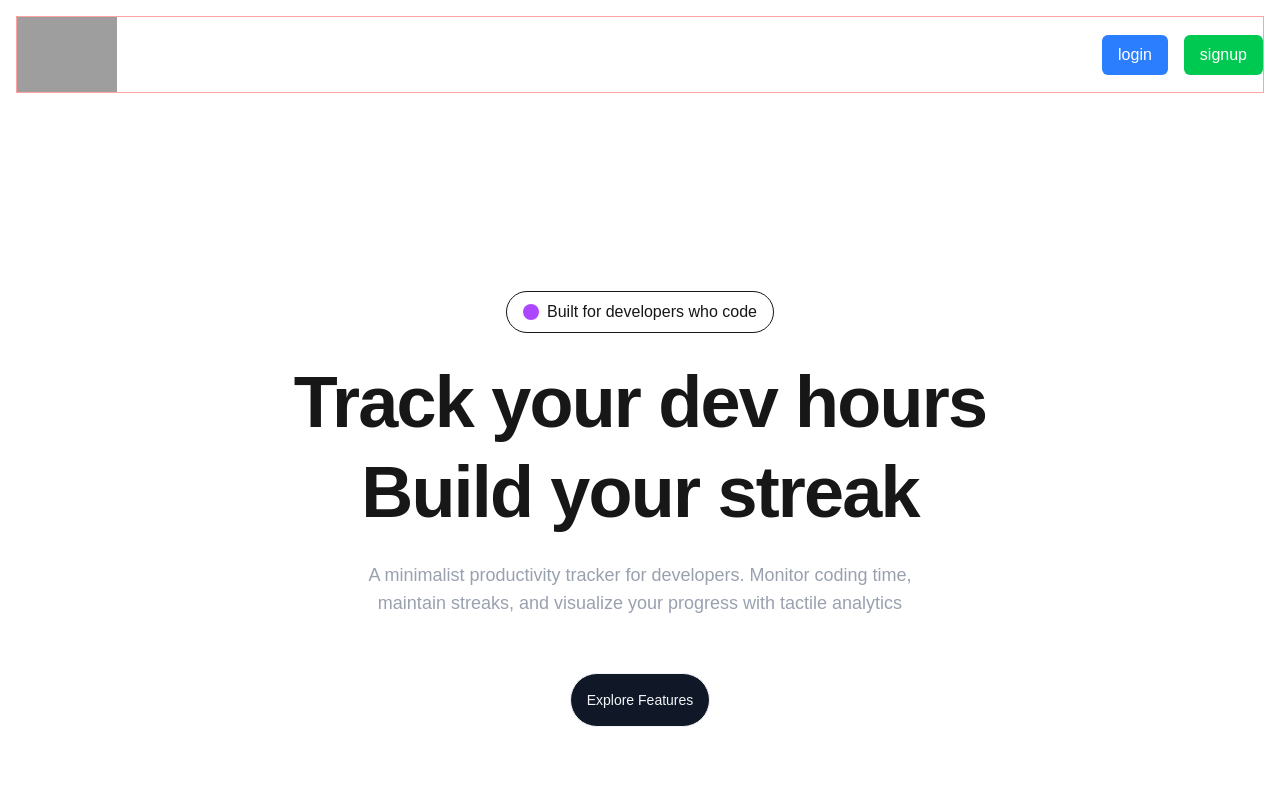
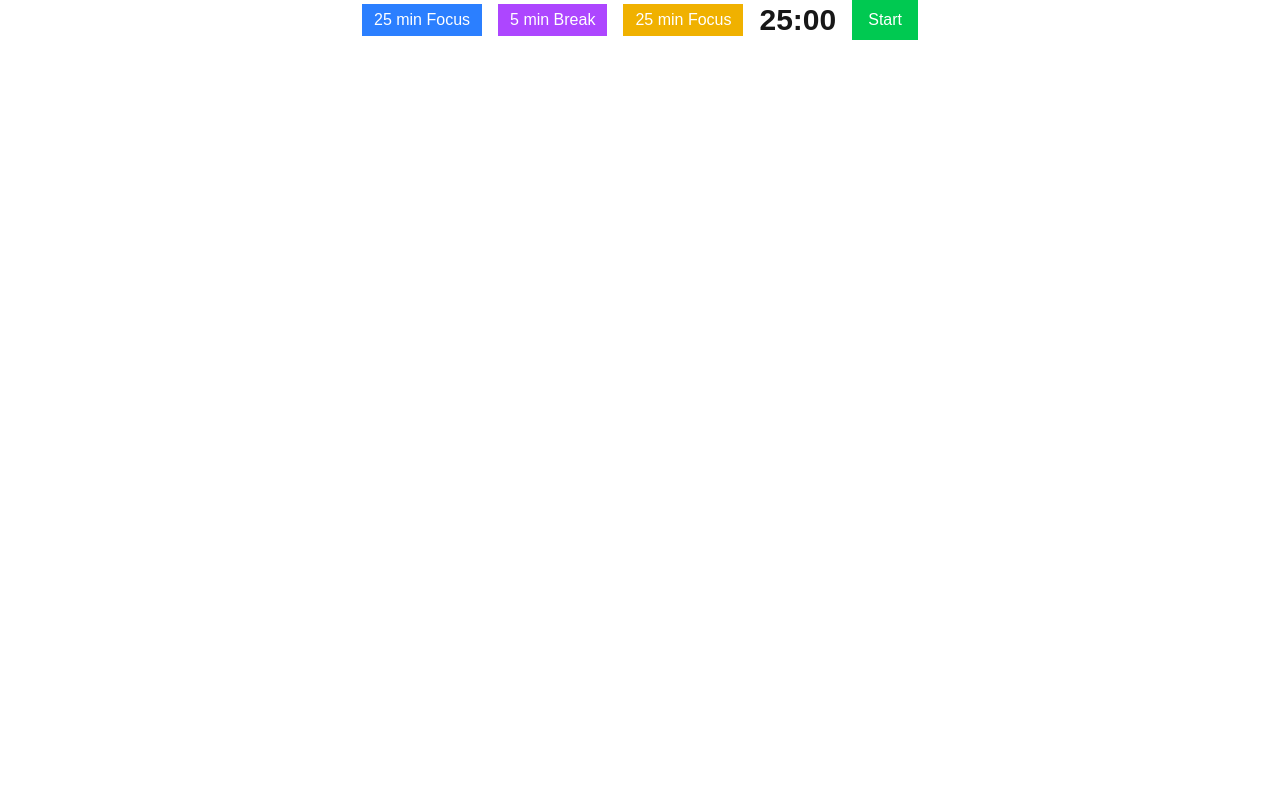
Before and after one commit to abhaymauryadev/devtrack, a Next.js app: page / in a window 1280 px wide. Shown: the top 800 px of the page. Built offline with nearby package versions, Linux system fonts and the light colour scheme; grey boxes are pictures that could not be loaded.

Commit message:
Improved the api call, added the screen page

```diff
--- a/app/page.tsx
+++ b/app/page.tsx
@@ -4,16 +4,18 @@ import Features from "@/sections/Features";
 import Testimonials from "@/sections/Testimonials";
 import TextReveal from "@/sections/TextReveal";
 import FooterNewsletter from "@/components/FooterNewsletter";
+import Screen from "./screen/page"
 
 export default function Home() {
   return (
-    <div className="">
-      <Navabar />
+    <div>
+      {/* <Navabar />
       <Hero />
       <Features/>
       <Testimonials/>
       <TextReveal/>
-      <FooterNewsletter/>
+      <FooterNewsletter/> */}
+      <Screen/>
 
       {/* <div className="flex gap-4">
         <Link
--- /dev/null
+++ b/app/screen/page.tsx
@@ -0,0 +1,9 @@
+import Timer from "@/components/Timer";
+
+export default function page() {
+  return (
+    <div>
+      <Timer/>
+    </div>
+  )
+}
--- a/components/Timer.tsx
+++ b/components/Timer.tsx
@@ -1,12 +1,66 @@
 "use client";
 
 import { useTimer } from "@/hooks/useTimer";
+import { useState } from "react";
+
+const MODES = {
+  FOCUS: 25 * 60,
+  SHORT_BREAK: 5 * 60,
+  LONG_BREAK: 10 * 60,
+};
 
 export default function Timer() {
   const { start, stop, running } = useTimer();
+  const [mode, setMode] = useState<"FOCUS" | "SHORT_BREAK" | "LONG_BREAK">(
+    "FOCUS",
+  );
+  const [time, setTime] = useState(MODES.FOCUS);
 
   return (
-    <div className="flex gap-4">
+    <div className="flex gap-4 justify-center items-center">
+      {/* Mode selection */}
+
+      <div className="flex gap-2">
+        <button
+          onClick={() => {
+            setMode("FOCUS");
+            setTime(MODES.FOCUS);
+          }}
+          className="bg-blue-500 px-3 py-1 text-white"
+        >
+          25 min Focus
+        </button>
+      </div>
+
+      <div className="flex gap-2">
+        <button
+          onClick={() => {
+            setMode("SHORT_BREAK");
+            setTime(MODES.FOCUS);
+          }}
+          className="bg-purple-500 px-3 py-1 text-white"
+        >
+          5 min Break
+        </button>
+      </div>
+
+      <div className="flex gap-2">
+        <button
+          onClick={() => {
+            setMode("LONG_BREAK");
+            setTime(MODES.FOCUS);
+          }}
+          className="bg-yellow-500 px-3 py-1 text-white"
+        >
+          25 min Focus
+        </button>
+      </div>
+
+      {/* Timer Display */}
+      <div className="text-3xl font-bold">
+        {Math.floor(time / 60)}:{String(time % 60).padStart(2, "0")}
+      </div>
+
       {!running ? (
         <button onClick={start} className="bg-green-500 px-4 py-2 text-white">
           Start
--- a/services/tracker.services.ts
+++ b/services/tracker.services.ts
@@ -1,12 +1,12 @@
 export const startSession = async () => {
-  const res = await fetch("/api/tracker", {
+  const res = await fetch("/api/v1/tracker", {
     method: "POST",
   });
   return res.json();
 };
 
 export const stopSession = async (id: string) => {
-  const res = await fetch("/api/tracker", {
+  const res = await fetch("/api/v1/tracker", {
     method: "PUT",
     body: JSON.stringify({ id }),
   });
```
Also changed, not shown: app/api/v1/tracker/route.ts (renamed from app/api/v1/tacker/route.ts).
